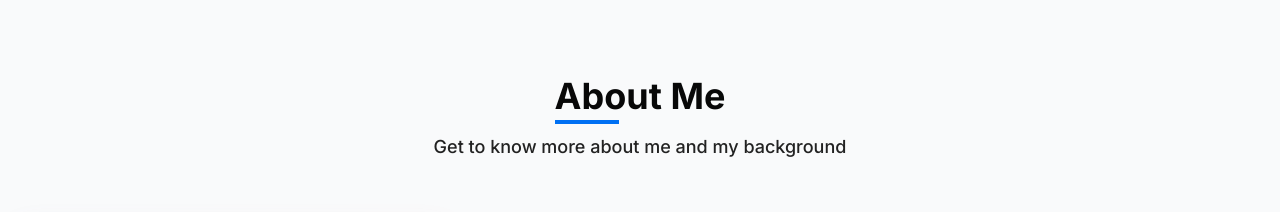
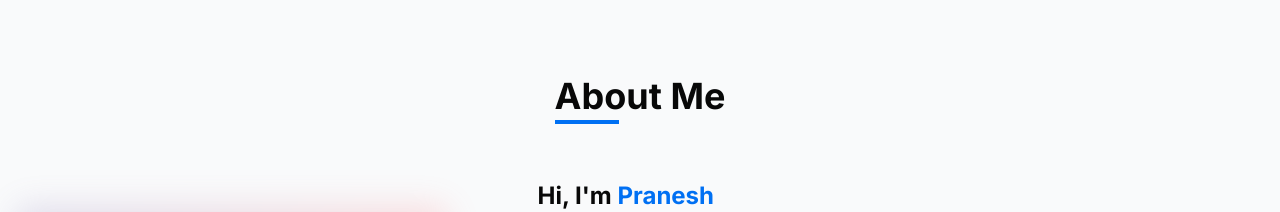
Before and after one commit to Pranesh-alt/Portfolio_ReactJS, a React (Vite) app: page / in a window 1280 px wide. Shown: the part 820-1032 px from the top of the page. Built offline with nearby package versions, Linux system fonts and the light colour scheme.

Commit message:
about me

```diff
--- a/src/components/sections/About.jsx
+++ b/src/components/sections/About.jsx
@@ -9,7 +9,7 @@ const About = () => {
       <div className="container-custom">
         <SectionHeading
           title="About Me"
-          subtitle="Get to know more about me and my background"
+
         />
 
         <div className="grid grid-cols-1 lg:grid-cols-5 gap-12 items-center">
```
